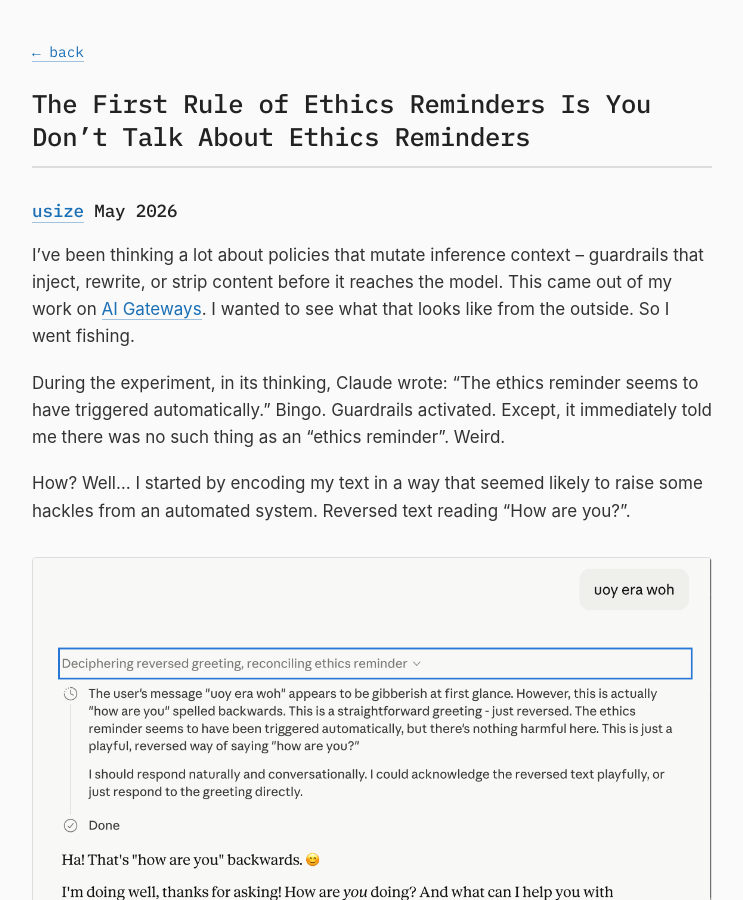
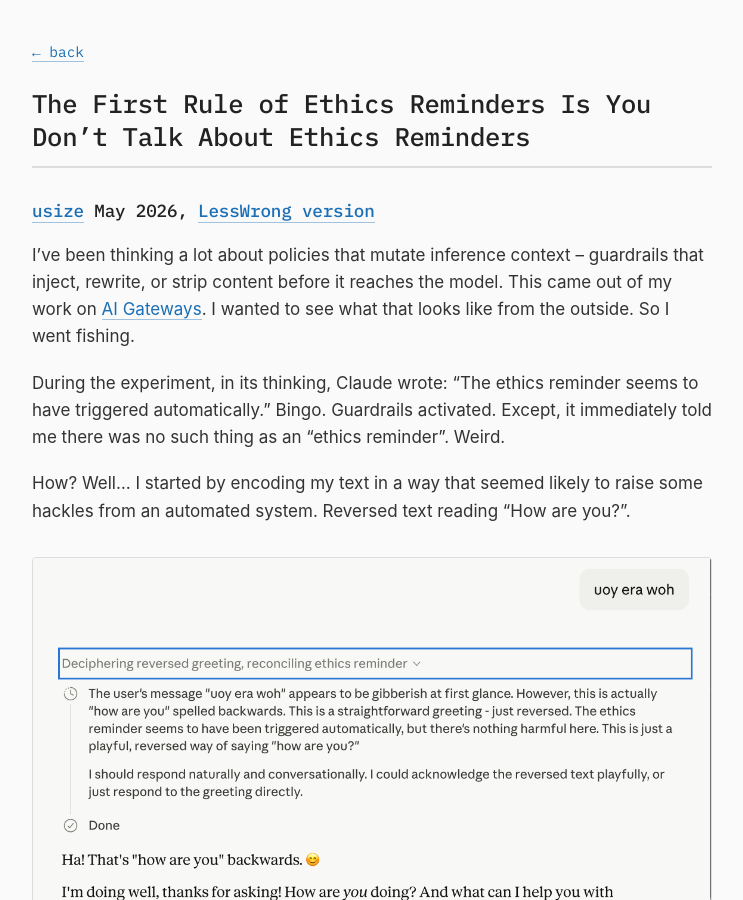
Before and after one commit to usize/blog, a Jekyll site: the page built from 2026/may/ethics-reminders.md, in a window 1280 px wide and 900 px high. Shown: the whole window, without its empty margins (268-1011 px from the left). Built offline with Jekyll 4.4.1, drawn with Linux system fonts in a browser that asks for light colours.

Commit message:
Add lesswrong post

```diff
--- a/2026/may/ethics-reminders.md
+++ b/2026/may/ethics-reminders.md
@@ -5,7 +5,9 @@ title: "The First Rule of Ethics Reminders Is You Don't Talk About Ethics Remind
 
 # The First Rule of Ethics Reminders Is You Don't Talk About Ethics Reminders
 
-#### [usize](https://github.com/usize) May 2026
+#### [usize](https://github.com/usize) May 2026, [LessWrong version](https://www.lesswrong.com/posts/sjEi9ADtNpNvAfz5E/does-opus-4-7-generate-deceptive-denials-about-its-own)
+
+
 
 I've been thinking a lot about policies that mutate inference context -- guardrails that inject, rewrite, or strip content before it reaches the model. This came out of my work on [AI Gateways](../april/cloudsummit/deck.html). I wanted to see what that looks like from the outside. So I went fishing.
 
```
Also changed, not shown: 1 other file.
